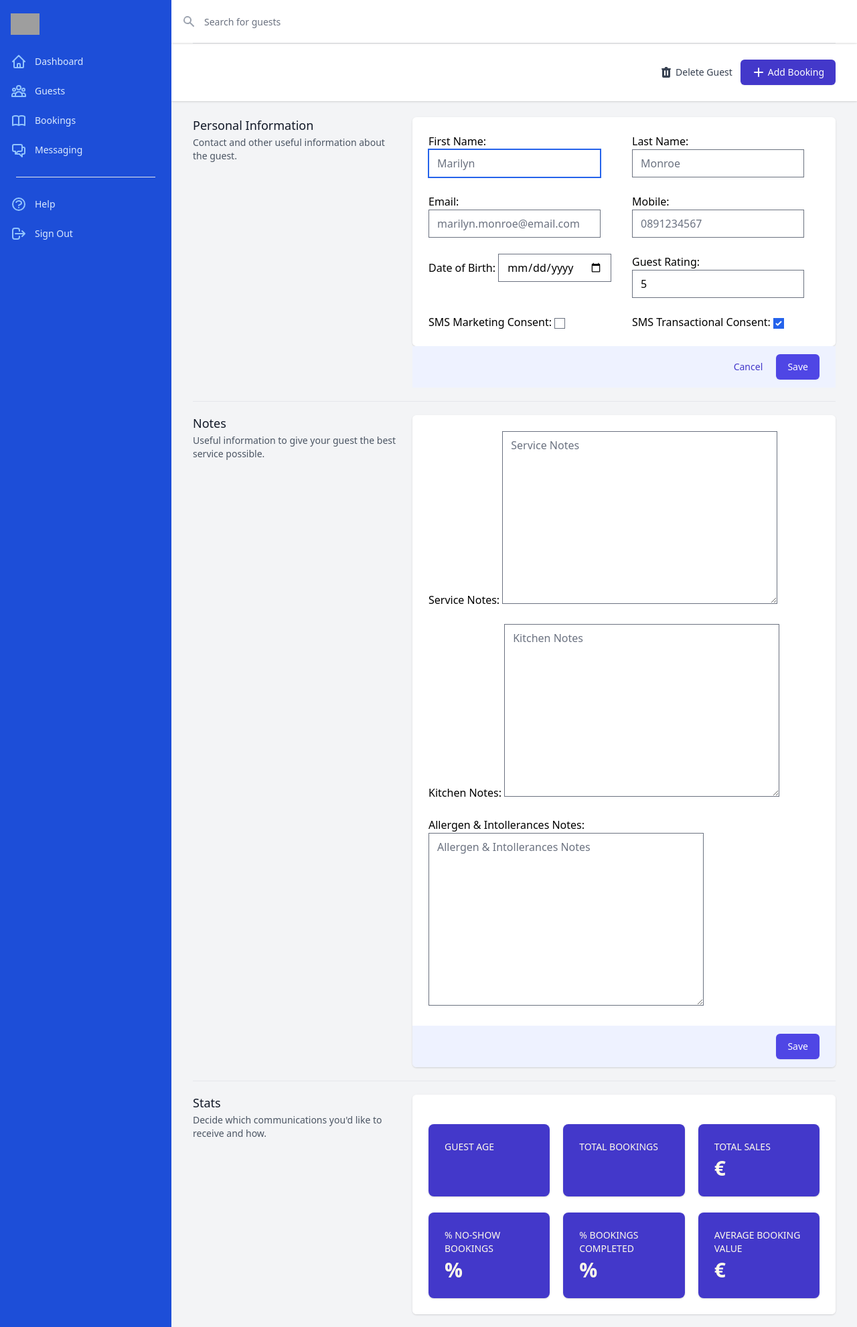
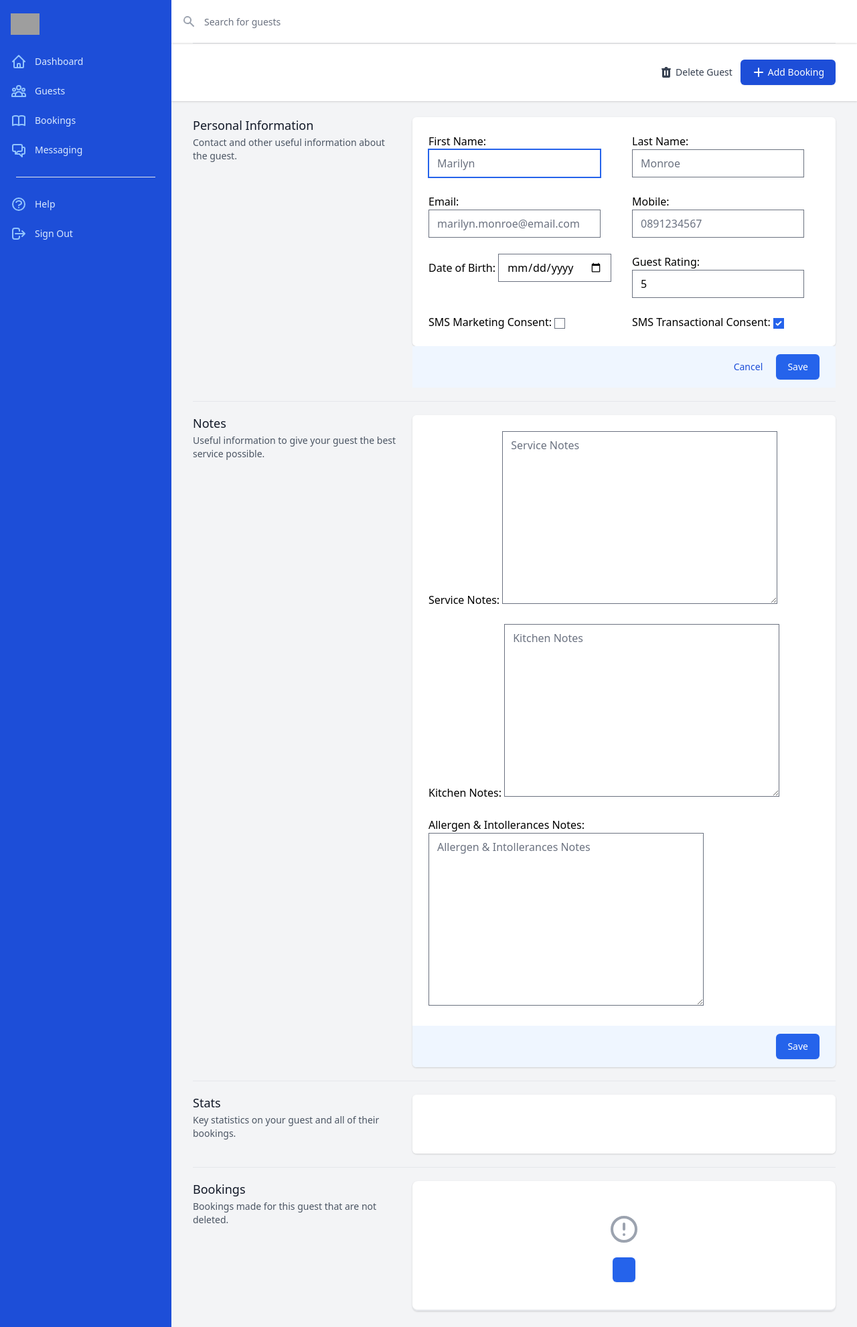
Before and after one commit to sreninc/restdos-final, a Django app: template guests/templates/guests/guest_detail.html in a window 1280 px wide. Shown: the whole page at 67% size. Run offline with Django 3.2, Linux system fonts and the light colour scheme; the template is opened without the code that fills it: values that come from a table or form of the project are taken from there, others are empty; data comes from the database, SQL or seed files in the repository; some libraries are stand-ins or nearby versions; grey boxes are pictures that could not be loaded.

Commit message:
STYLE: Updated guest_detail priary color and swapped components for includes

```diff
--- a/guests/templates/guests/guest_detail.html
+++ b/guests/templates/guests/guest_detail.html
@@ -17,7 +17,7 @@
 
 {% block primary-cta %}
 <a href="{% url 'add_booking' guest.id %}"
-    class="inline-flex items-center px-4 py-2 border border-transparent shadow-sm text-sm font-medium rounded-md text-white bg-indigo-700 hover:bg-blue-700 focus:outline-none focus:ring-2 focus:ring-offset-2 focus:ring-indigo-700">
+    class="inline-flex items-center px-4 py-2 border border-transparent shadow-sm text-sm font-medium rounded-md text-white bg-blue-700 hover:bg-blue-700 focus:outline-none focus:ring-2 focus:ring-offset-2 focus:ring-blue-700">
     <svg xmlns="http://www.w3.org/2000/svg" class="mr-1 h-5 w-5" viewBox="0 0 20 20" fill="currentColor">
         <path fill-rule="evenodd"
             d="M10 3a1 1 0 011 1v5h5a1 1 0 110 2h-5v5a1 1 0 11-2 0v-5H4a1 1 0 110-2h5V4a1 1 0 011-1z"
@@ -52,13 +52,13 @@
                         </div>
                     </div>
                     <!-- Submit or cancel -->
-                    <div class="px-4 py-3 bg-indigo-50 text-right sm:px-6">
+                    <div class="px-4 py-3 bg-blue-50 text-right sm:px-6">
                         <a type="button" href="{% url 'guests' %}"
-                            class="inline-flex items-center px-4 py-2 text-sm font-medium text-indigo-700 hover:text-black">
+                            class="inline-flex items-center px-4 py-2 text-sm font-medium text-blue-700 hover:text-black">
                             Cancel
                         </a>
                         <button type="submit"
-                            class="inline-flex justify-center py-2 px-4 border border-transparent shadow-sm text-sm font-medium rounded-md text-white bg-indigo-600 hover:bg-indigo-700 focus:outline-none focus:ring-2 focus:ring-offset-2 focus:ring-indigo-500">
+                            class="inline-flex justify-center py-2 px-4 border border-transparent shadow-sm text-sm font-medium rounded-md text-white bg-blue-600 hover:bg-blue-700 focus:outline-none focus:ring-2 focus:ring-offset-2 focus:ring-blue-500">
                             Save
                         </button>
                     </div>
@@ -92,9 +92,9 @@
                         <div class="px-4 py-5 bg-white space-y-6 sm:p-6">
                             {{ notes_form|crispy }}
                         </div>
-                        <div class="px-4 py-3 bg-indigo-50 text-right sm:px-6">
+                        <div class="px-4 py-3 bg-blue-50 text-right sm:px-6">
                             <button type="submit"
-                                class="inline-flex justify-center py-2 px-4 border border-transparent shadow-sm text-sm font-medium rounded-md text-white bg-indigo-600 hover:bg-indigo-700 focus:outline-none focus:ring-2 focus:ring-offset-2 focus:ring-indigo-500">
+                                class="inline-flex justify-center py-2 px-4 border border-transparent shadow-sm text-sm font-medium rounded-md text-white bg-blue-600 hover:bg-blue-700 focus:outline-none focus:ring-2 focus:ring-offset-2 focus:ring-blue-500">
                                 Save
                             </button>
                         </div>
@@ -118,73 +118,16 @@
                         Stats
                     </h3>
                     <p class="mt-1 text-sm text-gray-600">
-                        Decide which communications you'd like to receive and how.
+                        Key statistics on your guest and all of their bookings.
                     </p>
                 </div>
             </div>
             <div class="mt-5 md:mt-0 md:col-span-2">
-                <form action="#" method="POST">
                     <div class="shadow sm:rounded-md sm:overflow-hidden">
                         <div class="px-4 py-5 bg-white space-y-6 sm:p-6">
-                            <dl class="my-5 grid grid-cols-1 gap-5 lg:grid-cols-3">
-                                <div class="px-4 py-2 bg-indigo-700 shadow rounded-lg overflow-hidden sm:p-6">
-                                    <dt class="text-sm font-medium text-yellow-50 uppercase">
-                                        Guest Age
-                                    </dt>
-                                    <dd class="mt-1 text-3xl font-semibold text-yellow-50">
-                                        {{ stats.guest_age }}
-                                    </dd>
-                                </div>
-
-                                <div class="px-4 py-5 bg-indigo-700 shadow rounded-lg overflow-hidden sm:p-6">
-                                    <dt class="text-sm font-medium text-yellow-50 uppercase">
-                                        Total Bookings
-                                    </dt>
-                                    <dd class="mt-1 text-3xl font-semibold text-yellow-50">
-                                        {{ stats.total_bookings }}
-                                    </dd>
-                                </div>
-
-                                <div class="px-4 py-5 bg-indigo-700 shadow rounded-lg overflow-hidden sm:p-6">
-                                    <dt class="text-sm font-medium text-yellow-50 uppercase">
-                                        Total Sales
-                                    </dt>
-                                    <dd class="mt-1 text-3xl font-semibold text-yellow-50">
-                                        €{{ stats.total_sales|floatformat }}
-                                    </dd>
-                                </div>
-                            </dl>
-                            <dl class="my-5 grid grid-cols-1 gap-5 lg:grid-cols-3">
-                                <div class="px-4 py-5 bg-indigo-700 shadow rounded-lg overflow-hidden sm:p-6">
-                                    <dt class="text-sm font-medium text-yellow-50 uppercase">
-                                        % NO-SHOW BOOKINGS
-                                    </dt>
-                                    <dd class="mt-1 text-3xl font-semibold text-yellow-50">
-                                        {{ stats.no_show_percentage|floatformat }}%
-                                    </dd>
-                                </div>
-
-                                <div class="px-4 py-5 bg-indigo-700 shadow rounded-lg overflow-hidden sm:p-6">
-                                    <dt class="text-sm font-medium text-yellow-50 uppercase">
-                                        % BOOKINGS COMPLETED
-                                    </dt>
-                                    <dd class="mt-1 text-3xl font-semibold text-yellow-50">
-                                        {{ stats.completed_percentage|floatformat }}%
-                                    </dd>
-                                </div>
-
-                                <div class="px-4 py-5 bg-indigo-700 shadow rounded-lg overflow-hidden sm:p-6">
-                                    <dt class="text-sm font-medium text-yellow-50 uppercase">
-                                        AVERAGE BOOKING VALUE
-                                    </dt>
-                                    <dd class="mt-1 text-3xl font-semibold text-yellow-50">
-                                        €{{ stats.avg_booking_value|floatformat }}
-                                    </dd>
-                                </div>
-                            </dl>
+                            {% include 'includes/components/stat_card.html' %}
                         </div>
                     </div>
-                </form>
             </div>
         </div>
     </div>
@@ -215,7 +158,7 @@
                             <div class="shadow overflow-hidden border-b border-gray-200 sm:rounded-lg">
                                 {% if bookings %}
                                 <table class="min-w-full divide-y divide-gray-200">
-                                    <thead class="bg-indigo-700">
+                                    <thead class="bg-blue-700">
                                         <tr>
                                             <th scope="col"
                                                 class="px-6 py-3 text-left text-xs font-medium text-white uppercase tracking-wider">
@@ -240,7 +183,7 @@
                                         <tr class="bg-white">
                                             <td class="px-6 py-4 whitespace-nowrap text-sm font-medium text-gray-900">
                                                 <a href="{% url 'edit_booking' booking.id %}"
-                                                    class="text-indigo-600 hover:text-indigo-900">
+                                                    class="text-blue-600 hover:text-blue-900">
                                                     {{ booking.written_date }}
                                                 </a>
                                             </td>
```
Also changed, not shown: guests/views.py (+24 -6 lines).
